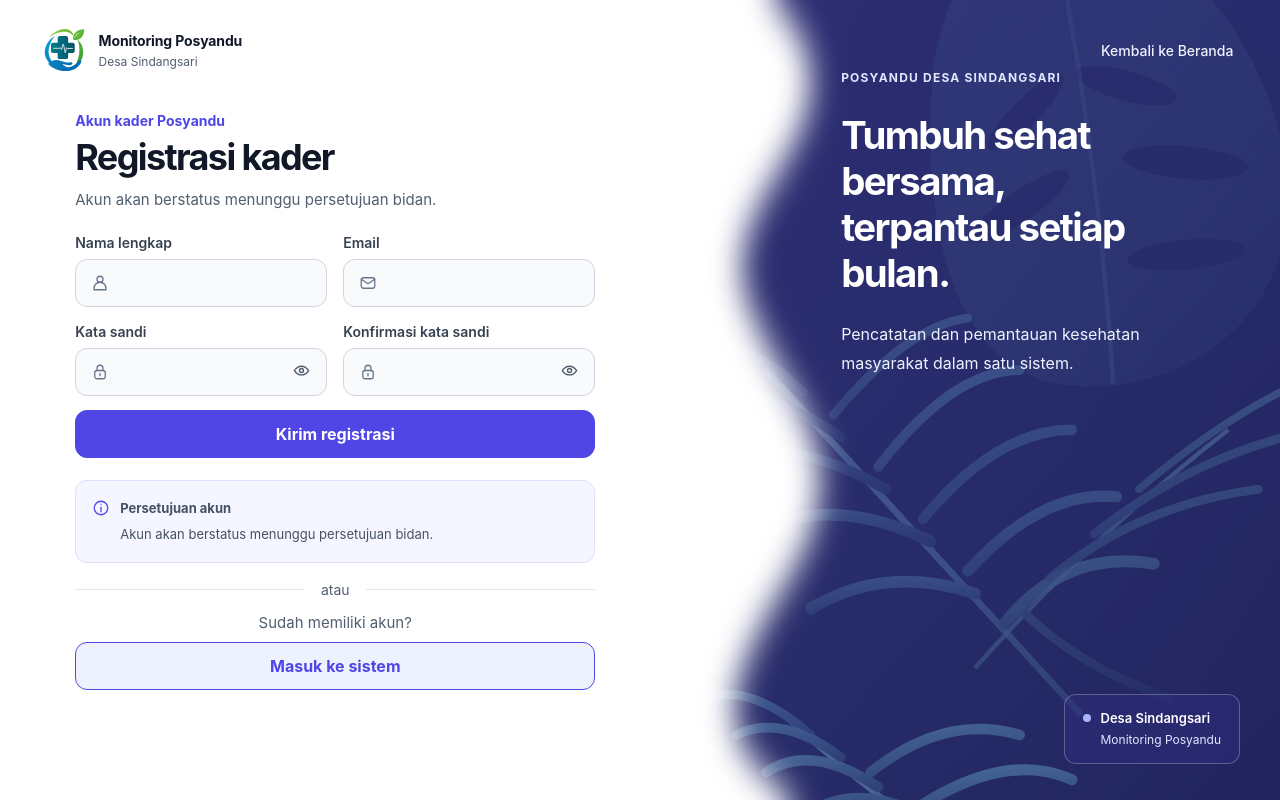
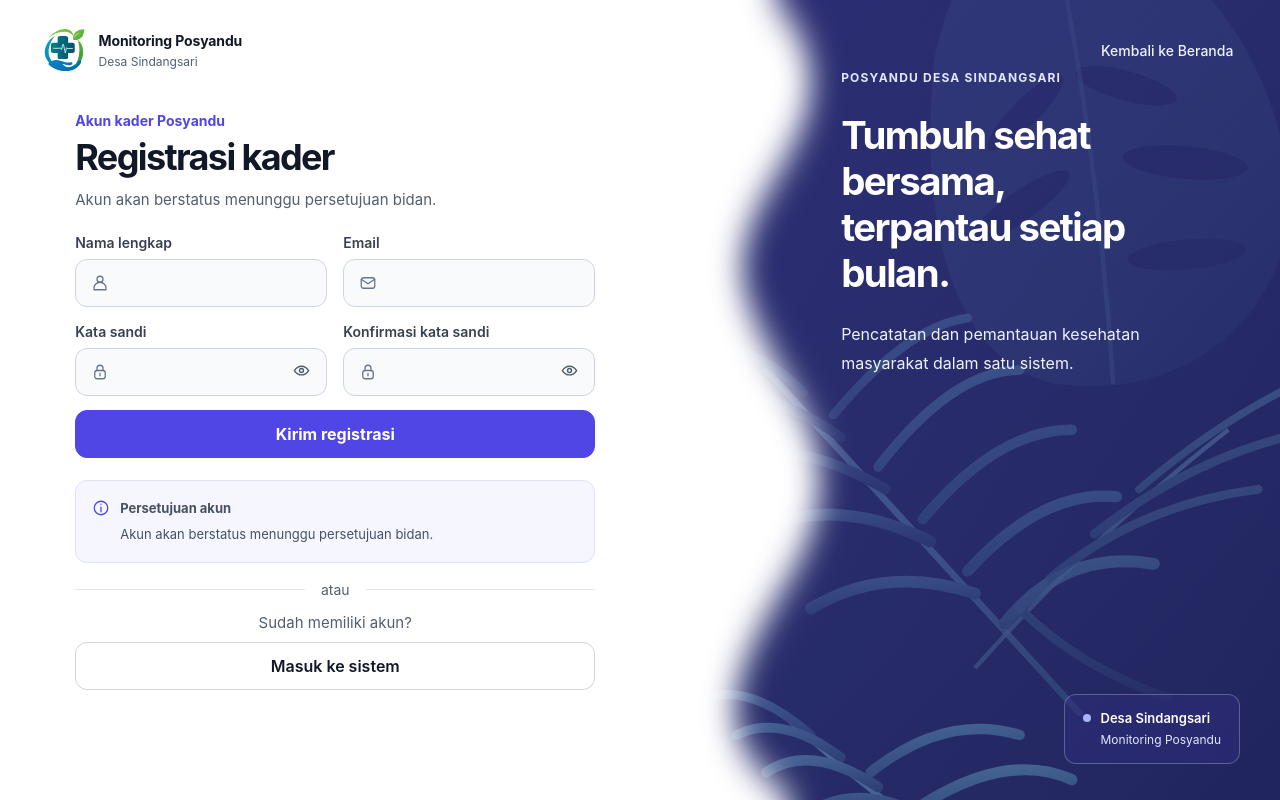
Before and after one commit to crismanturnip/monitoring-posyandu-sindangsari, a Next.js app in the folder next-app/: page /register in a window 1280 px wide. Built offline with nearby package versions, Linux system fonts and the light colour scheme.

Commit message:
Netralkan tombol daftar kader

```diff
--- a/next-app/components/auth-shell.module.css
+++ b/next-app/components/auth-shell.module.css
@@ -39,9 +39,9 @@
 .submit svg { width: 20px; height: 20px; }
 .submit:hover { border-color: var(--auth-hover); background: var(--auth-hover); }
 .submit:active { background: #3730a3; }
-.secondaryButton { color: var(--auth-primary); background: var(--auth-soft); }
-.secondaryButton:hover { border-color: var(--auth-hover); background: #e0e7ff; }
-.divider { position: relative; display: flex; align-items: center; gap: 16px; margin: 24px 0 20px; color: var(--auth-muted); font-size: 14px; }
+.secondaryButton { border-color: #cfd4df; color: var(--auth-ink); background: var(--auth-white); font-weight: 600; }
+.secondaryButton:hover { border-color: #9ca3af; background: #f9fafb; }
+.divider { position: relative; display: flex; align-items: center; gap: 16px; margin: 14px 0 10px; color: var(--auth-muted); font-size: 14px; }
 .divider::before, .divider::after { content: ''; flex: 1; height: 1px; background: var(--auth-border); }
 .alternative p { margin: 0 0 12px; color: var(--auth-muted); font-size: 15px; text-align: center; }
 .note { display: flex; align-items: flex-start; gap: 10px; margin-top: 22px; border: 1px solid #dce0fc; border-radius: 12px; padding: 16px; color: #465163; background: #f5f6ff; font-size: 13px; line-height: 1.7; }
```
